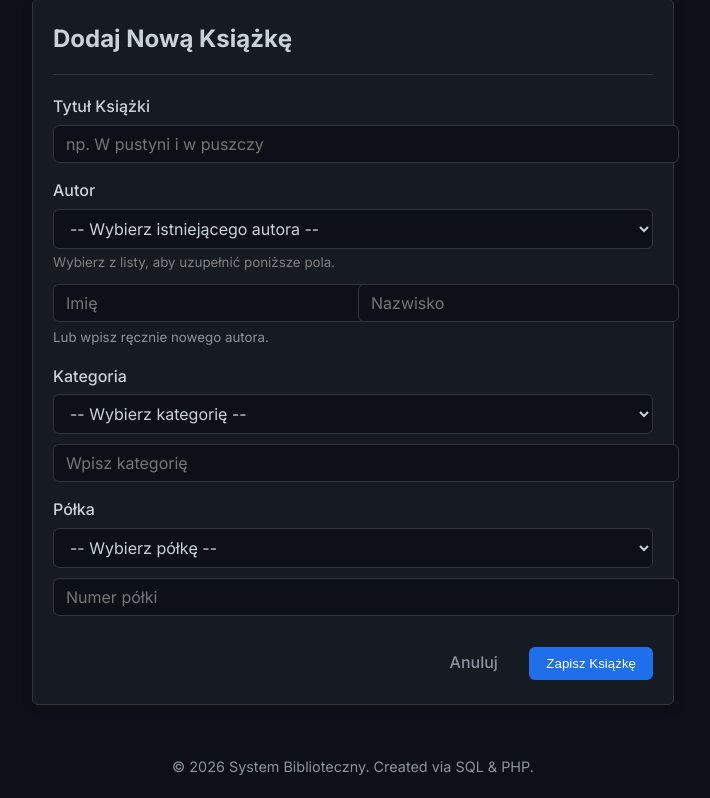
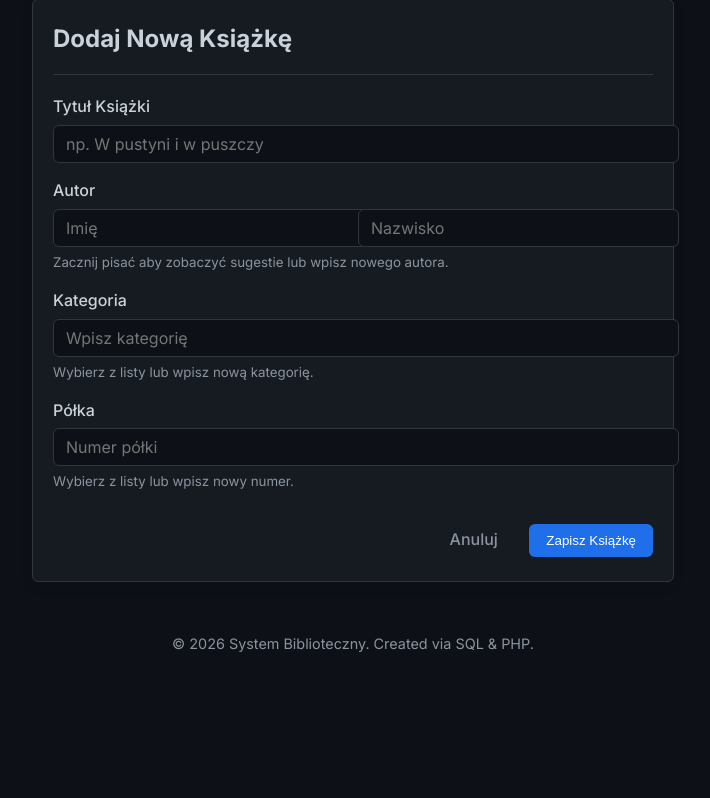
Before and after one commit to grajekmil/filip, a PHP site: page /add_book.php in a window 1280 px wide. Shown: the part 123-921 px from the top of the page, without its empty margins (287-997 px from the left). After the commit the page ends 775 px from the top, so only its background shows below. Run offline with PHP 8.4, Linux system fonts and the light colour scheme; data that the repository does not hold is empty.

Commit message:
Zamiana select na HTML5 datalist w formularzu książek - usunięcie JavaScript

```diff
--- a/php/add_book.php
+++ b/php/add_book.php
@@ -44,61 +44,55 @@ $polki = $pdo->query("SELECT * FROM polki ORDER BY numer_polki")->fetchAll();
         </div>
 
         <div class="form-group">
-            <label>Autor</label>
-            <div style="margin-bottom: 10px;">
-                <select id="author_select" class="form-control" onchange="fillAuthor(this)">
-                    <option value="">-- Wybierz istniejącego autora --</option>
-                    <?php foreach ($autorzy as $autor): ?>
-                        <option value="<?= $autor['id_autora'] ?>" data-imie="<?= htmlspecialchars($autor['imie']) ?>"
-                            data-nazwisko="<?= htmlspecialchars($autor['nazwisko']) ?>">
-                            <?= htmlspecialchars($autor['nazwisko'] . ' ' . $autor['imie']) ?>
-                        </option>
-                    <?php endforeach; ?>
-                </select>
-                <small style="color: grey;">Wybierz z listy, aby uzupełnić poniższe pola.</small>
-            </div>
+            <label for="imie_autora">Autor</label>
             <div style="display: flex; gap: 10px;">
                 <div style="flex: 1;">
                     <input type="text" name="imie_autora" id="imie_autora" required placeholder="Imię"
-                        style="width: 100%;">
+                        list="imiona_list" style="width: 100%;">
+                    <datalist id="imiona_list">
+                        <?php foreach ($autorzy as $autor): ?>
+                            <option value="<?= htmlspecialchars($autor['imie']) ?>">
+                            <?php endforeach; ?>
+                    </datalist>
                 </div>
                 <div style="flex: 1;">
                     <input type="text" name="nazwisko_autora" id="nazwisko_autora" required placeholder="Nazwisko"
-                        style="width: 100%;">
+                        list="nazwiska_list" style="width: 100%;">
+                    <datalist id="nazwiska_list">
+                        <?php foreach ($autorzy as $autor): ?>
+                            <option value="<?= htmlspecialchars($autor['nazwisko']) ?>">
+                            <?php endforeach; ?>
+                    </datalist>
                 </div>
             </div>
-            <small style="color: #8b949e; display: block; margin-top: 5px;">Lub wpisz ręcznie nowego autora.</small>
+            <small style="color: #8b949e; display: block; margin-top: 5px;">Zacznij pisać aby zobaczyć sugestie lub
+                wpisz nowego autora.</small>
         </div>
 
         <div class="form-group">
-            <label for="id_kategori">Kategoria</label>
-            <div style="margin-bottom: 10px;">
-                <select id="category_select" class="form-control"
-                    onchange="fillInput('category_select', 'nazwa_kategorii')">
-                    <option value="">-- Wybierz kategorię --</option>
-                    <?php foreach ($kategorie as $kategoria): ?>
-                        <option value="<?= htmlspecialchars($kategoria['nazwa_kategori']) ?>">
-                            <?= htmlspecialchars($kategoria['nazwa_kategori']) ?>
-                        </option>
+            <label for="nazwa_kategorii">Kategoria</label>
+            <input type="text" id="nazwa_kategorii" name="nazwa_kategorii" required placeholder="Wpisz kategorię"
+                list="kategorie_list">
+            <datalist id="kategorie_list">
+                <?php foreach ($kategorie as $kategoria): ?>
+                    <option value="<?= htmlspecialchars($kategoria['nazwa_kategori']) ?>">
                     <?php endforeach; ?>
-                </select>
-            </div>
-            <input type="text" id="nazwa_kategorii" name="nazwa_kategorii" required placeholder="Wpisz kategorię">
+            </datalist>
+            <small style="color: #8b949e; display: block; margin-top: 5px;">Wybierz z listy lub wpisz nową
+                kategorię.</small>
         </div>
 
         <div class="form-group">
-            <label for="id_polki">Półka</label>
-            <div style="margin-bottom: 10px;">
-                <select id="shelf_select" class="form-control" onchange="fillInput('shelf_select', 'numer_polki')">
-                    <option value="">-- Wybierz półkę --</option>
-                    <?php foreach ($polki as $polka): ?>
-                        <option value="<?= htmlspecialchars($polka['numer_polki']) ?>">
-                            Półka nr <?= htmlspecialchars($polka['numer_polki']) ?>
-                        </option>
+            <label for="numer_polki">Półka</label>
+            <input type="number" id="numer_polki" name="numer_polki" required placeholder="Numer półki"
+                list="polki_list">
+            <datalist id="polki_list">
+                <?php foreach ($polki as $polka): ?>
+                    <option value="<?= htmlspecialchars($polka['numer_polki']) ?>">
                     <?php endforeach; ?>
-                </select>
-            </div>
-            <input type="number" id="numer_polki" name="numer_polki" required placeholder="Numer półki">
+            </datalist>
+            <small style="color: #8b949e; display: block; margin-top: 5px;">Wybierz z listy lub wpisz nowy
+                numer.</small>
         </div>
 
         <div style="margin-top: 25px; text-align: right;">
@@ -108,27 +102,4 @@ $polki = $pdo->query("SELECT * FROM polki ORDER BY numer_polki")->fetchAll();
     </form>
 </div>
 
-<script>
-    function fillAuthor(select) {
-        if (select.value) {
-            const option = select.options[select.selectedIndex];
-            document.getElementById('imie_autora').value = option.getAttribute('data-imie');
-            document.getElementById('nazwisko_autora').value = option.getAttribute('data-nazwisko');
-        } else {
-            document.getElementById('imie_autora').value = '';
-            document.getElementById('nazwisko_autora').value = '';
-        }
-    }
-
-    function fillInput(selectId, inputId) {
-        const select = document.getElementById(selectId);
-        const input = document.getElementById(inputId);
-        if (select.value) {
-            input.value = select.value;
-        } else {
-            input.value = '';
-        }
-    }
-</script>
-
 <?php require_once 'templates/footer.php'; ?>
```
